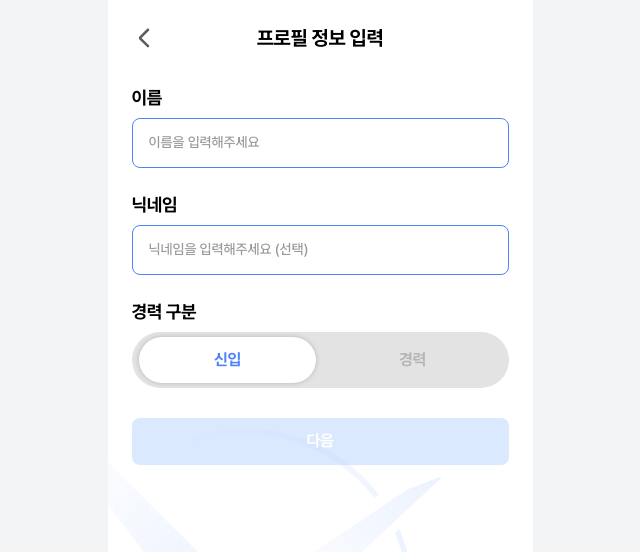
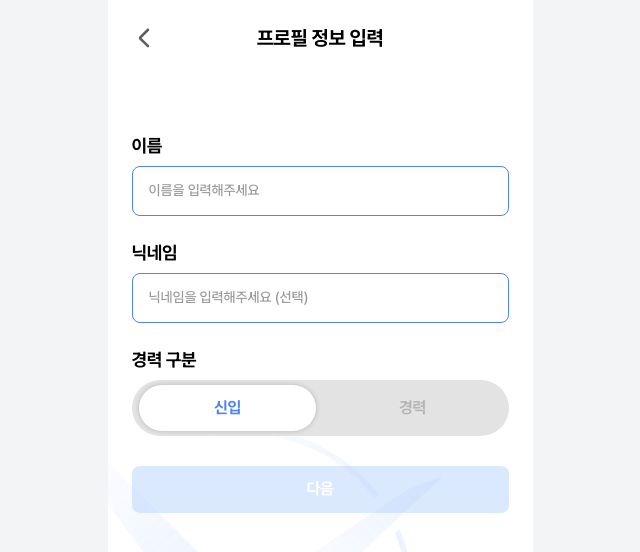
Before and after one commit to UMC9th-NaviK/NaviK-FE, a React (Vite) app: page /onboarding in a window 1280 px wide. Shown: the top 552 px of the page, without its empty margins (320-960 px from the left). Built offline with nearby package versions, Linux system fonts and the light colour scheme.

Commit message:
#8 [CHORE] 헤더 구성 수정

```diff
--- a/src/pages/onboarding/BackHeader.tsx
+++ b/src/pages/onboarding/BackHeader.tsx
@@ -4,14 +4,14 @@ type BackHeaderProps = {
 
 const BackHeader = ({ title }: BackHeaderProps) => {
   return (
-    <div className="relative flex w-full items-center justify-center">
+    <div className="relative flex w-full items-center p-6">
       <button
-        className="absolute top-1/2 left-0 -translate-y-1/2 cursor-pointer"
+        className="absolute top-1/2 left-6 -translate-y-1/2 cursor-pointer"
         onClick={() => window.history.back()}
       >
         <img src="/icons/arrow-back.svg" className="h-6 w-6" alt="Back" />
       </button>
-      <p>{title}</p>
+      <p className="text-heading-20B w-full text-center">{title}</p>
     </div>
   );
 };
--- a/src/pages/onboarding/OnboardingPage.tsx
+++ b/src/pages/onboarding/OnboardingPage.tsx
@@ -24,8 +24,8 @@ const OnboardingPage = () => {
         className="pointer-events-none absolute bottom-4.5 left-0 z-0"
       />
       {/* 헤더 */}
+      <BackHeader title="프로필 정보 입력" />
       <div className="text-heading-20B z-10 w-full p-6">
-        <BackHeader title="프로필 정보 입력" />
         <div className="mt-8.25 flex flex-col gap-7.5">
           <div className="flex flex-col gap-6">
             <Input
```
